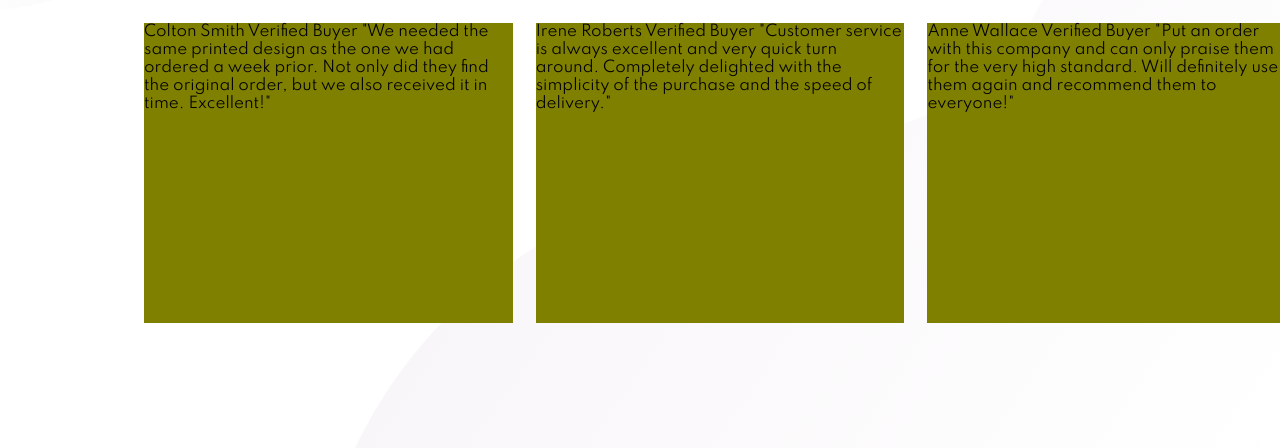
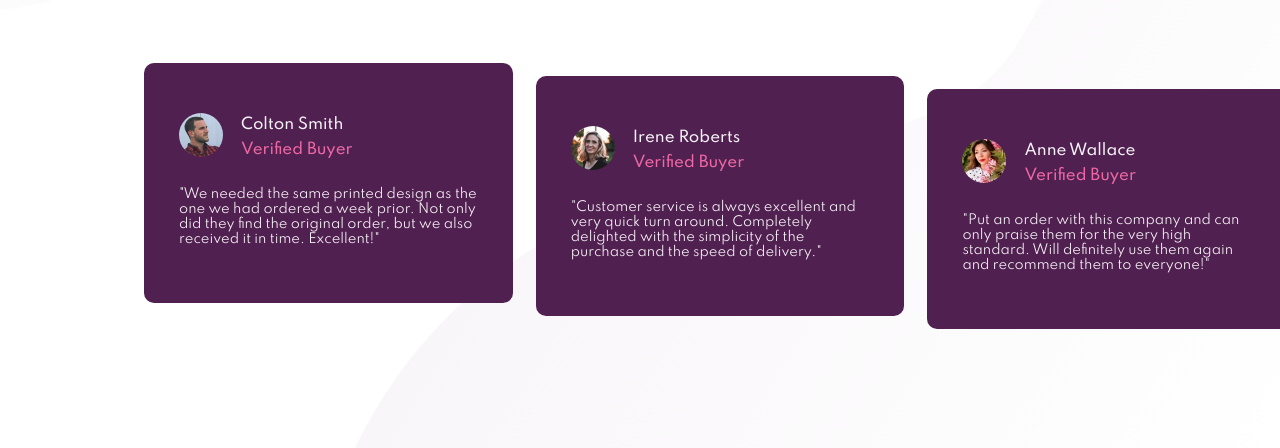
Before and after one commit to xemi83/social-proof-section-master, a plain HTML site: page index.html in a window 1280 px wide. Shown: the part 352-800 px from the top of the page. Drawn offline with Linux system fonts and the light colour scheme.

Commit message:
version 1.0

```diff
--- a/index.html
+++ b/index.html
@@ -25,36 +25,64 @@
           </div>
 
           <div class="stars">
-            <div class="rating r1"><img src="images/icon-star.svg" alt="rating star">&nbsp;&nbsp;<img src="images/icon-star.svg" alt="rating star">&nbsp;&nbsp;<img src="images/icon-star.svg" alt="rating star">&nbsp;&nbsp;<img src="images/icon-star.svg" alt="rating star">&nbsp;&nbsp;<img src="images/icon-star.svg" alt="rating star">&nbsp;&nbsp;&nbsp;&nbsp;&nbsp;&nbsp;&nbsp;&nbsp;Rated 5 Stars in Reviews</div>
-            <div class="rating r2"><img src="images/icon-star.svg" alt="rating star">&nbsp;&nbsp;<img src="images/icon-star.svg" alt="rating star">&nbsp;&nbsp;<img src="images/icon-star.svg" alt="rating star">&nbsp;&nbsp;<img src="images/icon-star.svg" alt="rating star">&nbsp;&nbsp;<img src="images/icon-star.svg" alt="rating star">&nbsp;&nbsp;&nbsp;&nbsp;&nbsp;&nbsp;&nbsp;&nbsp;Rated 5 Stars in BestTechtars</div>
-            <div class="rating r3"><img src="images/icon-star.svg" alt="rating star">&nbsp;&nbsp;<img src="images/icon-star.svg" alt="rating star">&nbsp;&nbsp;<img src="images/icon-star.svg" alt="rating star">&nbsp;&nbsp;<img src="images/icon-star.svg" alt="rating star">&nbsp;&nbsp;<img src="images/icon-star.svg" alt="rating star">&nbsp;&nbsp;&nbsp;&nbsp;&nbsp;&nbsp;&nbsp;&nbsp;Rated 5 Stars in Report Guru</div>
+            <div class="rating r1"><img class="star-icon" src="images/icon-star.svg" alt="rating star"><img class="star-icon" src="images/icon-star.svg" alt="rating star"><img class="star-icon" src="images/icon-star.svg" alt="rating star"><img class="star-icon" src="images/icon-star.svg" alt="rating star"><img class="star-icon-last" src="images/icon-star.svg" alt="rating star">Rated 5 Stars in Reviews</div>
+            <div class="rating r2"><img class="star-icon" src="images/icon-star.svg" alt="rating star"><img class="star-icon" src="images/icon-star.svg" alt="rating star"><img class="star-icon" src="images/icon-star.svg" alt="rating star"><img class="star-icon" src="images/icon-star.svg" alt="rating star"><img class="star-icon-last" src="images/icon-star.svg" alt="rating star">Rated 5 Stars in BestTechtars</div>
+            <div class="rating r3"><img class="star-icon" src="images/icon-star.svg" alt="rating star"><img class="star-icon" src="images/icon-star.svg" alt="rating star"><img class="star-icon" src="images/icon-star.svg" alt="rating star"><img class="star-icon" src="images/icon-star.svg" alt="rating star"><img class="star-icon-last" src="images/icon-star.svg" alt="rating star">Rated 5 Stars in Report Guru</div>
 
           </div>
 
 
         </div>
         <div class="bottom_section">
+
           <div class="person p1">
-          Colton Smith
-          Verified Buyer
-          "We needed the same printed design as the one we had ordered a week prior.
-          Not only did they find the original order, but we also received it in time.
-          Excellent!"
+
+            <div class="person-details">
+              <div class="person-photo"><img src="images/image-colton.jpg"></div>
+              <div class="person-name-position">
+                <div class="person-name">Colton Smith</div>
+                <div class="person-position">Verified Buyer</div>
+              </div>
+            </div>
+
+            <div class="person-description">"We needed the same printed design as the one we had ordered a week prior.
+              Not only did they find the original order, but we also received it in time.
+              Excellent!"
+            </div>
+
           </div>
 
           <div class="person p2">
-          Irene Roberts
-          Verified Buyer
-          "Customer service is always excellent and very quick turn around. Completely
-          delighted with the simplicity of the purchase and the speed of delivery."
+
+            <div class="person-details">
+              <div class="person-photo"><img src="images/image-irene.jpg"></div>
+              <div class="person-name-position">
+                <div class="person-name">Irene Roberts</div>
+                <div class="person-position">Verified Buyer</div>
+              </div>
+            </div>
+
+            <div class="person-description">"Customer service is always excellent and very quick turn around. Completely
+              delighted with the simplicity of the purchase and the speed of delivery."
+            </div>
+
           </div>
 
           <div class="person p3">
-          Anne Wallace
-          Verified Buyer
-          "Put an order with this company and can only praise them for the very high
-          standard. Will definitely use them again and recommend them to everyone!"
+
+            <div class="person-details">
+              <div class="person-photo"><img src="images/image-anne.jpg"></div>
+              <div class="person-name-position">
+                <div class="person-name">Anne Wallace</div>
+                <div class="person-position">Verified Buyer</div>
+              </div>
+            </div>
+
+            <div class="person-description">"Put an order with this company and can only praise them for the very high
+              standard. Will definitely use them again and recommend them to everyone!"
+            </div>
           </div>
+
         </div>
 
       </div>
--- a/style.css
+++ b/style.css
@@ -103,7 +103,16 @@ body {
     margin-right: 0px;
 }
 
+.star-icon{
+    padding-right: 9px;
+}
+
+.star-icon-last{
+    padding-right: 30px;
+}
+
 .bottom_section{
+    padding-top: 40px;
     height: 300px;
     display: flex;
     flex-direction: row;
@@ -112,7 +121,57 @@ body {
 
 .person{
     width: 32%;
-    background-color: olive;
+    height: 240px;
+    background-color: var(--VeryDarkMagenta);
+    border-radius: 10px;
+    padding: 50px 35px 50px 35px;
+    display: flex;
+    flex-direction: column;
+}
+
+.p2{
+    margin-top: 13px;
+}
+
+.p3{
+    margin-top: 26px;
+}
+
+.person-details{
+    display: flex;
+    flex-direction: row;
+}
+
+.person-photo{
+    padding-right: 18px;
+}
+
+.person-photo img{
+    border-radius: 50%;
+    width: 44px;
+}
+
+.person-name-position{
+    display: flex;
+    flex-direction: column;
+    justify-content: space-around;
+}
+
+.person-name{
+    color: var(--LightGrayishMagenta);
+    font-weight: 500;
+}
+
+.person-position{
+    color: var(--SoftPink);
+    font-weight: 500;
+}
+
+.person-description{
+    padding-top: 25px;
+    color: var(--LightGrayishMagenta);
+    font-size: 13px;
+
 }
 
 .attribution {
```
